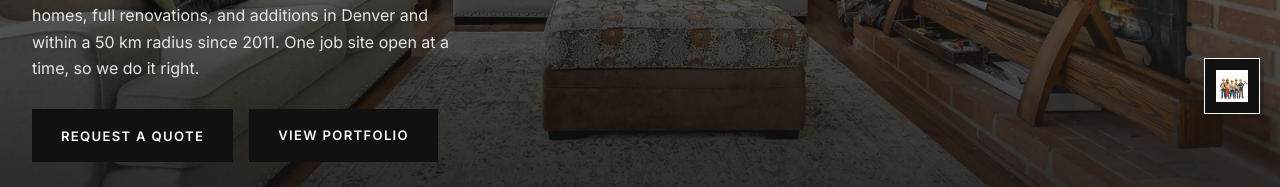
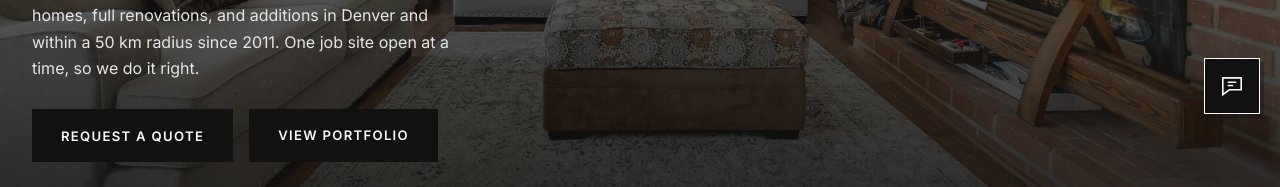
Before and after one commit to AlexandraMoldovan95/halvorsen-reyes-builders, a plain HTML site: page deploy/index.html in a window 1280 px wide. Shown: the part 590-777 px from the top of the page. Drawn offline with nearby package versions, Linux system fonts and the light colour scheme.

Commit message:
chat: a chat icon on the button instead of the team cartoon
The floating chat button showed a small team cartoon in a white frame, which didn't read as
"chat" at a glance. It now shows a square-cornered speech bubble drawn in the site's icon
style (inline SVG, 1.5 stroke, white on the black button), same 56px button. The cartoon
stays where DESIGN.md wants it, as the assistant's avatar in the chat panel's header.
Copied into deploy/ too.

Checked in headless Edge with the _headers CSP, at 1280 and 390px: the button is 56x56, a
click opens the panel, the panel still shows the cartoon, no CSP violations or page errors.

Co-Authored-By: Claude Opus 5.5 <noreply@anthropic.com>

```diff
--- a/deploy/index.html
+++ b/deploy/index.html
@@ -365,7 +365,8 @@
 
 <!-- ===== Chatbot ===== -->
 <button class="chat-launcher" id="chatLauncher" aria-label="Open the virtual assistant" aria-expanded="false" aria-controls="chatPanel">
-  <img src="images/team/echipa-cartoon.webp" alt="">
+  <!-- A chat icon reads as "chat" at a glance; the team cartoon stays as the avatar inside the panel (DESIGN.md). -->
+  <svg width="26" height="26" viewBox="0 0 24 24" fill="none" stroke="currentColor" stroke-width="1.5" stroke-linejoin="miter" aria-hidden="true"><path d="M3.5 4.5h17v11h-11l-6 4.5z"/><path d="M8 8.5h8M8 11.5h5"/></svg>
 </button>
 <div class="chat-panel" id="chatPanel" role="dialog" aria-label="Halvorsen & Reyes virtual assistant">
   <div class="chat-head">
--- a/deploy/styles.css
+++ b/deploy/styles.css
@@ -744,7 +744,7 @@ textarea.field { resize: vertical; min-height: 90px; font-family: var(--font-ui)
   -webkit-user-select: none; user-select: none;
 }
 .chat-launcher.dragging { cursor: grabbing; }
-.chat-launcher img { width: 32px; height: 32px; object-fit: cover; pointer-events: none; -webkit-user-drag: none; }
+.chat-launcher svg { width: 26px; height: 26px; pointer-events: none; }
 
 .chat-panel {
   position: fixed;
--- a/styles.css
+++ b/styles.css
@@ -744,7 +744,7 @@ textarea.field { resize: vertical; min-height: 90px; font-family: var(--font-ui)
   -webkit-user-select: none; user-select: none;
 }
 .chat-launcher.dragging { cursor: grabbing; }
-.chat-launcher img { width: 32px; height: 32px; object-fit: cover; pointer-events: none; -webkit-user-drag: none; }
+.chat-launcher svg { width: 26px; height: 26px; pointer-events: none; }
 
 .chat-panel {
   position: fixed;
```
Also changed, not shown: index.html (+2 -1 lines).
